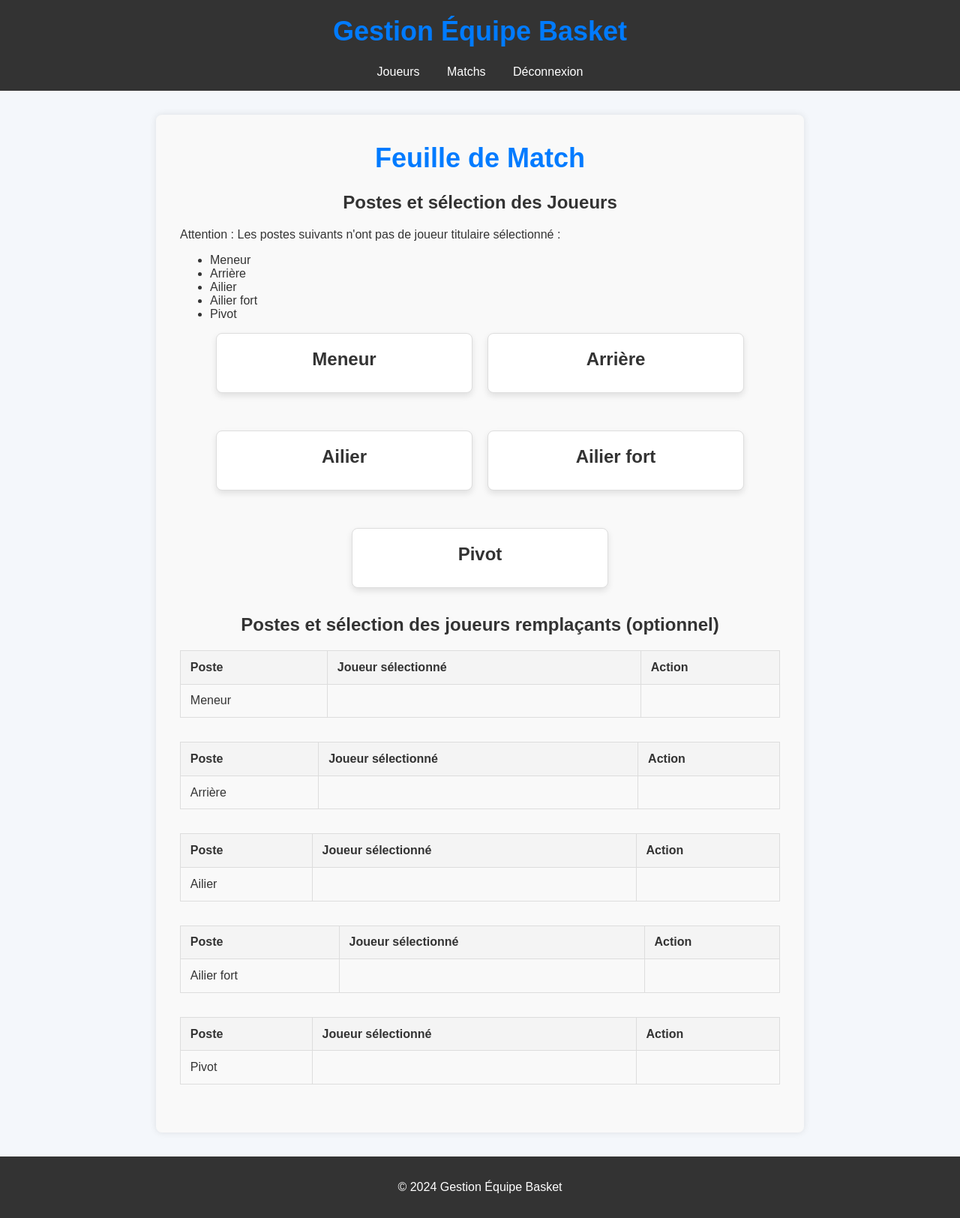
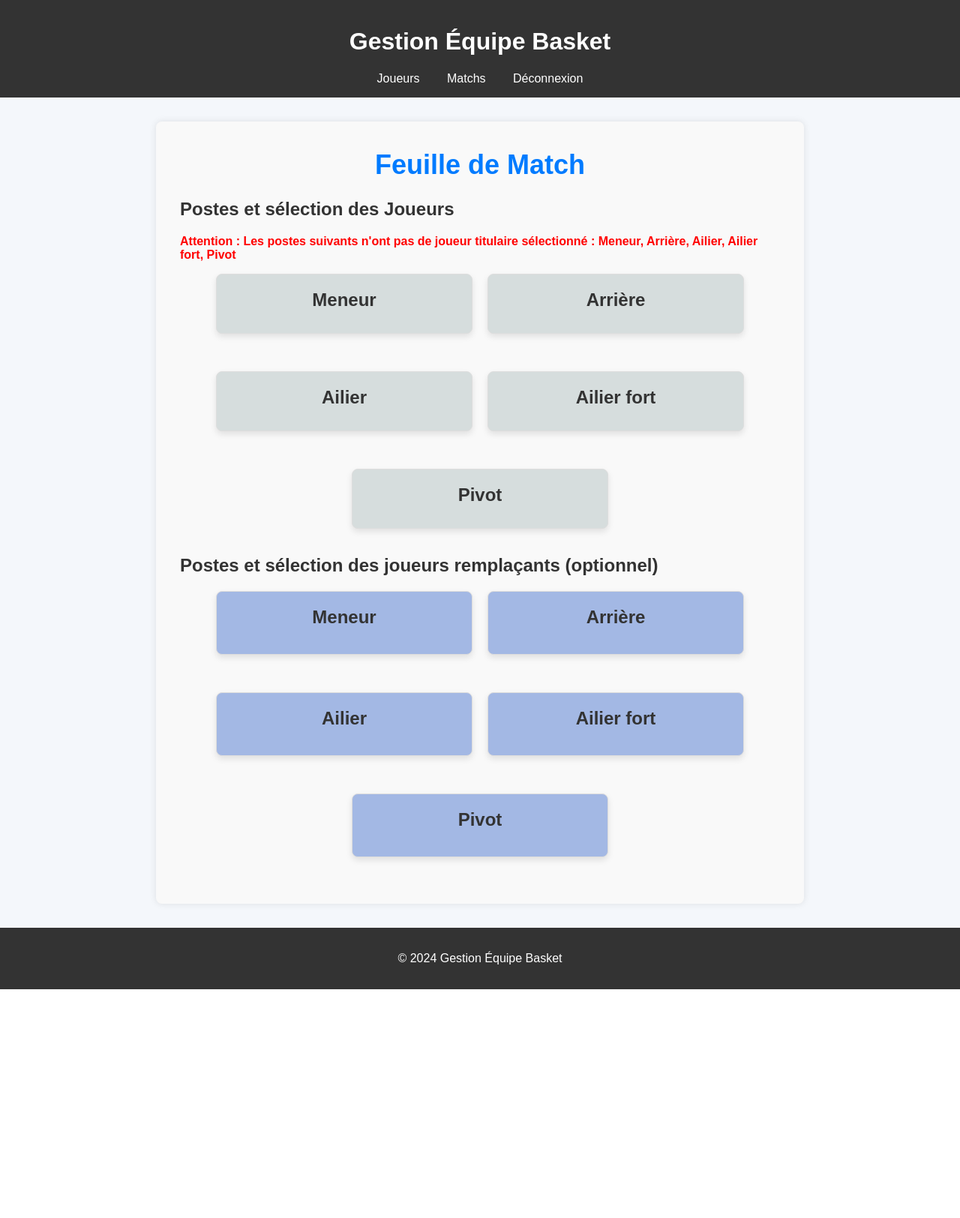
Before and after one commit to amine-m47/projet_gestion_equipe_basket, a PHP site: page /views/matchs/feuille_match.php?id_match=1 in a window 1280 px wide. Shown: the whole page at 75% size. After the commit the page ends 1319 px from the top, so only its background shows below. Run offline with PHP 8.4, Linux system fonts and the light colour scheme; tables that the repository leaves empty or names only in its code hold one stand-in row (values such as "Sample post").

Commit message:
feuille match OK logique match OK

```diff
--- a/views/layout/header.php
+++ b/views/layout/header.php
@@ -8,7 +8,7 @@
 </head>
 <body>
 <header>
-    <h1>Gestion Équipe Basket</h1>
+    <h1 class="titre-principal">Gestion Équipe Basket</h1>
     <nav>
         <a href="../../views/joueurs/index.php">Joueurs</a>
         <a href="../../views/matchs/index.php">Matchs</a>
--- a/views/matchs/feuille_match.php
+++ b/views/matchs/feuille_match.php
@@ -117,6 +117,7 @@ foreach ($postes as $numPoste => $nomPoste) {
 
 ?>
 <style>
+
     /* Style général */
     body {
         font-family: 'Arial', sans-serif;
@@ -126,7 +127,7 @@ foreach ($postes as $numPoste => $nomPoste) {
         padding: 0;
     }
 
-    h1 {
+    .titre {
         text-align: center;
         color: #007bff;
         font-size: 36px;
@@ -136,9 +137,9 @@ foreach ($postes as $numPoste => $nomPoste) {
     h2 {
         color: #333;
         font-size: 24px;
-        text-align: center;
         margin-top: 5px;
     }
+
 
     .match-list {
         display: flex;
@@ -216,6 +217,11 @@ foreach ($postes as $numPoste => $nomPoste) {
     .btn-info {
         background-color: #28a745;
     }
+    .warning {
+        color: red;
+        font-weight: bold;
+    }
+
 
     .btn-info:hover {
         background-color: #218838;
@@ -264,22 +270,32 @@ foreach ($postes as $numPoste => $nomPoste) {
     .form-container button:hover {
         background-color: #0056b3;
     }
+    /* Pour les titulaires */
+    .titulaire {
+        background-color: #d6dddd;  /* Gris clair pour les titulaires */
+        color: white;
+    }
+
+    /* Pour les remplaçants */
+    .remplacant {
+        background-color: #a3b8e4;  /* Vert pâle pour les remplaçants */
+        color: black;
+    }
+
+
+
 </style>
 
-<h1>Feuille de Match</h1>
+<h1 class="titre">Feuille de Match</h1>
 
 <h2>Postes et sélection des Joueurs</h2>
 
 <?php if (!empty($postesTitulairesManquants)): ?>
     <div class="warning">
-        <p>Attention : Les postes suivants n'ont pas de joueur titulaire sélectionné :</p>
-        <ul>
-            <?php foreach ($postesTitulairesManquants as $posteManquant): ?>
-                <li><?= htmlspecialchars($posteManquant) ?></li>
-            <?php endforeach; ?>
-        </ul>
+        <p>Attention : Les postes suivants n'ont pas de joueur titulaire sélectionné : <?php echo implode(", ", $postesTitulairesManquants); ?> </p>
     </div>
 <?php endif; ?>
+
 
 <?php if (!$matchEstPasse): ?>
     <div class="form-container">
@@ -292,7 +308,7 @@ foreach ($postes as $numPoste => $nomPoste) {
 
 <div class="match-list">
     <?php foreach ($postes as $numPoste => $nomPoste): ?>
-        <div class="player-card">
+        <div class="titulaire player-card">
             <h3><?= htmlspecialchars($nomPoste) ?></h3>
             <p>
                 <?php if (isset($joueursParPoste[$numPoste])): ?>
@@ -348,25 +364,18 @@ foreach ($postes as $numPoste => $nomPoste) {
     <?php endforeach; ?>
 </div>
 
+
 <h2>Postes et sélection des joueurs remplaçants (optionnel)</h2>
+<div class="match-list">
 
 <?php
 // Liste des postes remplaçants
 foreach ($postesRemplacants as $numPoste => $nomPoste): ?>
     <form method="POST">
-        <table>
-            <thead>
-            <tr>
-                <th>Poste</th>
-                <th>Joueur sélectionné</th>
-                <th>Action</th>
-            </tr>
-            </thead>
-            <tbody>
-
-            <tr>
-                <td><?= htmlspecialchars($nomPoste) ?></td>
-                <td>
+        <div class="poste-remplaçant">
+            <div class="remplacant player-card">
+                <h3><?= htmlspecialchars($nomPoste) ?></h3>
+                <div class="joueur-selectionne">
                     <?php if (isset($joueursParPoste[$numPoste]) && $joueursParPoste[$numPoste]['titulaire'] === 0): ?>
                         <?= htmlspecialchars($joueursParPoste[$numPoste]['prenom'] . ' ' . $joueursParPoste[$numPoste]['nom']) ?>
                     <?php else: ?>
@@ -379,23 +388,22 @@ foreach ($postesRemplacants as $numPoste => $nomPoste): ?>
                                     </option>
                                 <?php endforeach; ?>
                             </select>
-                        <?php endif;?>
-                    <?php endif;?>
-                </td>
-                <td>
+                        <?php endif; ?>
+                    <?php endif; ?>
+                </div>
+                <div class="player-actions">
                     <?php if (!$matchEstPasse): ?>
-
                         <?php if (!isset($joueursParPoste[$numPoste]) || $joueursParPoste[$numPoste]['titulaire'] === 1): ?>
                             <input type="hidden" name="method" value="ajouterRemplacant">
-                        <button type="submit" name="poste" value="<?= $numPoste ?>">Valider Remplaçant</button>
+                            <button type="submit" name="poste" value="<?= $numPoste ?>" class="btn btn-primary">Valider Remplaçant</button>
                         <?php else: ?>
                             <form method="POST" style="display:inline;">
                                 <input type="hidden" name="id_joueur" value="<?= $joueursParPoste[$numPoste]['id_joueur'] ?>">
                                 <input type="hidden" name="method" value="supprimer">
-                            <button type="submit" name="bouton">Retirer</button>
+                                <button type="submit" name="bouton" class="btn btn-danger">Retirer</button>
                             </form>
                         <?php endif; ?>
-                <?php endif;?>
+                    <?php endif; ?>
 
                     <?php if (isset($joueursParPoste[$numPoste])): ?>
                         <!-- Si un joueur est présent dans ce poste, vérifier si la note existe -->
@@ -412,17 +420,16 @@ foreach ($postesRemplacants as $numPoste => $nomPoste): ?>
                                     <input type="number" name="note" min="1" max="5" required>
                                     <input type="hidden" name="id_joueur" value="<?= $joueursParPoste[$numPoste]['id_joueur'] ?>">
                                     <input type="hidden" name="method" value="ajouterNote">
-                                    <button type="submit">Ajouter la note</button>
+                                    <button type="submit" class="btn btn-info">Ajouter la note</button>
                                 </form>
                             <?php endif; ?>
                         <?php endif; ?>
                     <?php endif; ?>
-
-                </td>
-            </tr>
-            </tbody>
-        </table>
+                </div>
+            </div>
+        </div>
     </form>
 <?php endforeach; ?>
+</div>
 
 <?php require_once __DIR__ . '/../layout/footer.php'; ?>
```
Also changed, not shown: views/matchs/index.php (+18 -3 lines). Lines whose indentation alone changed are shown as unchanged.
